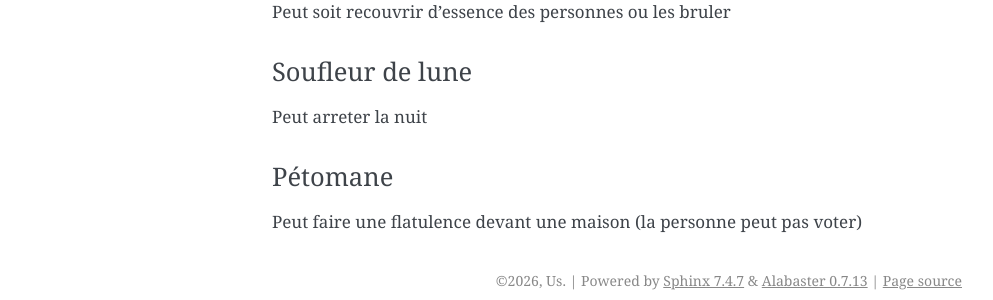
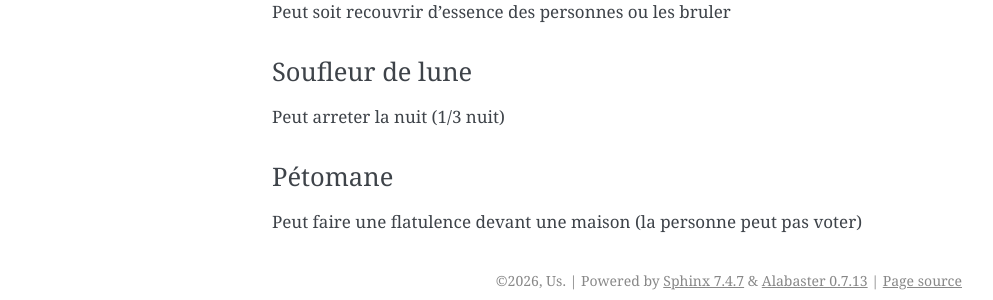
Before and after one commit to Herasium/-2025_2026_lndb_nsi_t04_projet3_gp2, a Sphinx documentation site: the page built from docs/source/ideas.rst, in a window 1280 px wide. Shown: the part 1625-1925 px from the top of the page, without its empty margins (148-1141 px from the left). Built offline with Sphinx 7.4.7, drawn with Linux system fonts in a browser that asks for light colours.

Commit message:
ideas add

```diff
--- a/docs/source/ideas.rst
+++ b/docs/source/ideas.rst
@@ -66,7 +66,7 @@ Peut soit recouvrir d'essence des personnes ou les bruler
 
 Soufleur de lune
 ~~~~~~~~~~~~~~~~
-Peut arreter la nuit
+Peut arreter la nuit (1/3 nuit)
 
 Pétomane
 ~~~~~~~~
```
Also changed, not shown: 4 other files.
